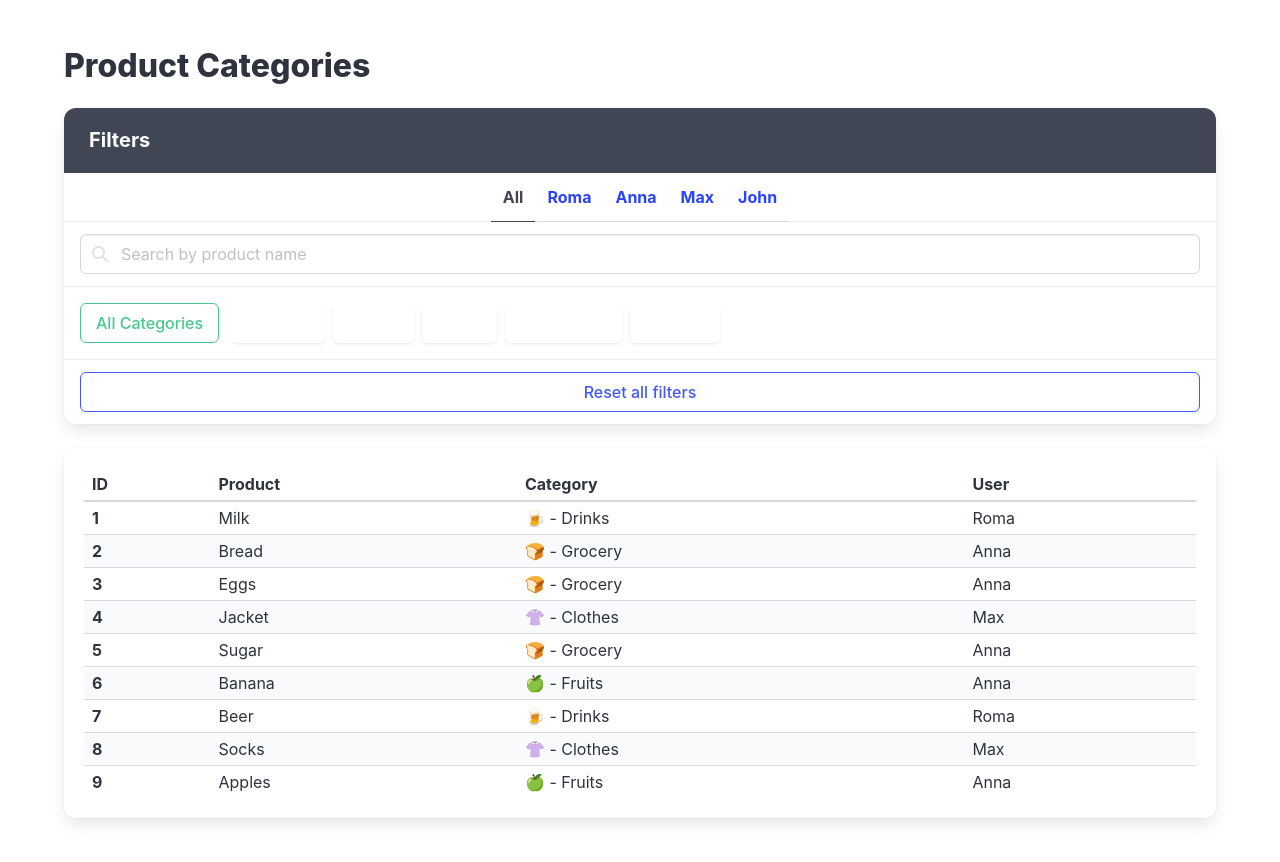
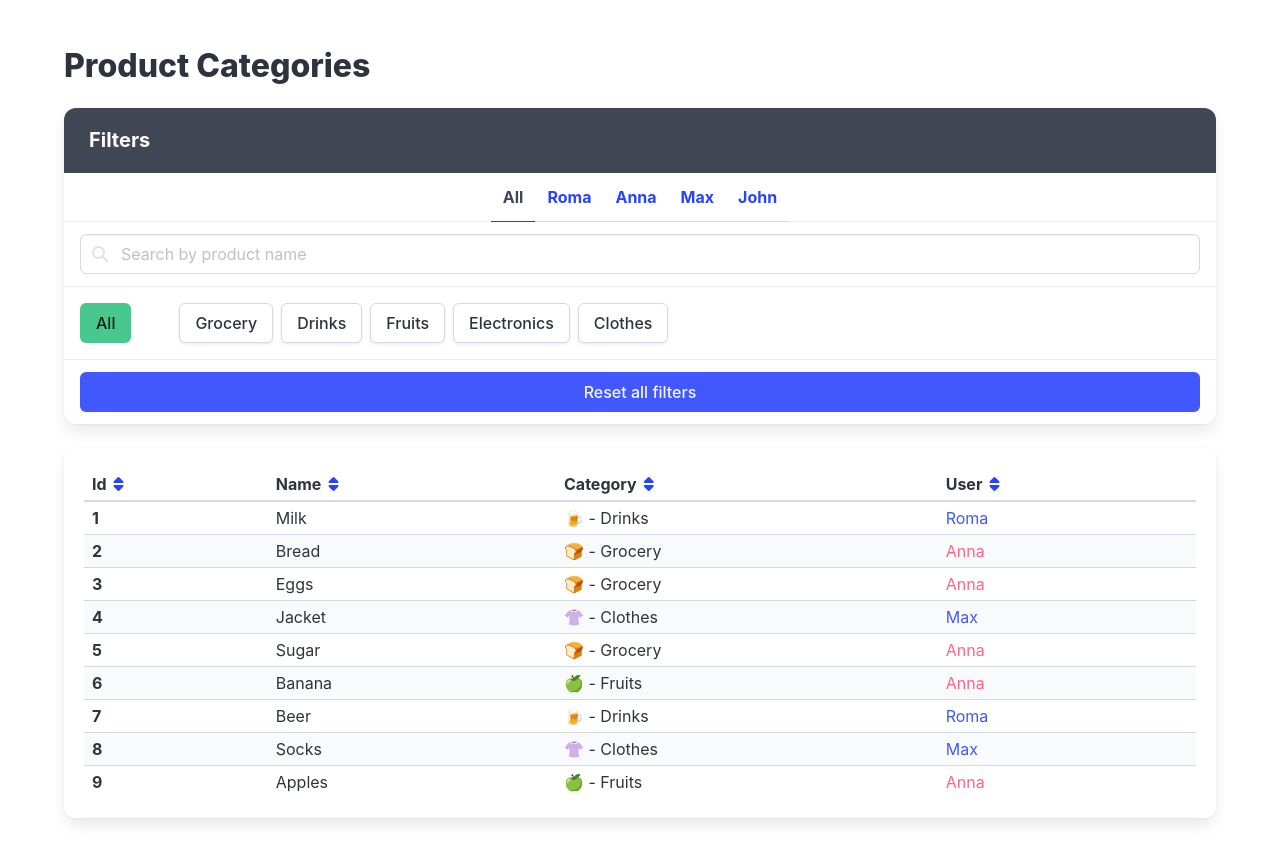
Before and after one commit to AndSLASH/apr25_practice_react, a React (Vite) app: page / in a window 1280 px wide. Shown: the top 862 px of the page. Built offline with nearby package versions, Linux system fonts and the light colour scheme.

Commit message:
add full solution to the task after practise

```diff
--- a/src/App.jsx
+++ b/src/App.jsx
@@ -1,12 +1,13 @@
 /* eslint-disable jsx-a11y/accessible-emoji */
 import './App.scss';
 import 'bulma/css/bulma.css';
-import cn from 'classnames';
 import { useState } from 'react';
 
 import usersFromServer from './api/users';
 import categoriesFromServer from './api/categories';
 import productsFromServer from './api/products';
+import { ProductTable } from './components/ProductTable';
+import { FiltersPanel } from './components/FiltersPanel';
 
 const products = productsFromServer.map(product => {
   const category = categoriesFromServer.find(
@@ -27,6 +28,8 @@ export const App = () => {
   const [selectedUserId, setSelectedUserId] = useState(null);
   const [selectedCategoryIds, setSelectedCategoryIds] = useState([]);
   const [query, setQuery] = useState('');
+  const [sortBy, setSortBy] = useState('');
+  const [sortDirection, setSortDirection] = useState('asc');
 
   const toggleCategory = categoryId => {
     setSelectedCategoryIds(prev => {
@@ -51,14 +54,58 @@ export const App = () => {
 
   if (query.trim() !== '') {
     filteredProducts = filteredProducts.filter(product => {
-      return product.name.toLowerCase().includes(query.toLowerCase());
+      return (
+        product.name.toLowerCase().includes(query.toLowerCase()) ||
+        product.category.title.toLowerCase().includes(query.toLowerCase()) ||
+        product.user.name.toLowerCase().includes(query.toLowerCase())
+      );
     });
   }
+
+  const sortProducts = items => {
+    if (!sortBy) {
+      return items;
+    }
+
+    return [...items].sort((a, b) => {
+      let comp = 0;
+
+      if (sortBy === 'ID') {
+        comp = a.id - b.id;
+      } else if (sortBy === 'Product') {
+        comp = a.name.localeCompare(b.name);
+      } else if (sortBy === 'Category') {
+        comp = a.category.title.localeCompare(b.category.title);
+      } else if (sortBy === 'User') {
+        comp = a.user.name.localeCompare(b.user.name);
+      }
+
+      return sortDirection === 'asc' ? comp : -comp;
+    });
+  };
+
+  const onSortClick = title => {
+    if (sortBy !== title) {
+      setSortBy(title);
+      setSortDirection('asc');
+    } else if (sortDirection === 'asc') {
+      setSortDirection('desc');
+    } else if (sortDirection === 'desc') {
+      setSortBy('');
+      setSortDirection('');
+    } else {
+      setSortDirection('asc');
+    }
+  };
+
+  const sortedProducts = sortProducts(filteredProducts);
 
   const resetFilters = () => {
     setSelectedUserId(null);
     setSelectedCategoryIds([]);
     setQuery('');
+    setSortDirection('asc');
+    setSortBy('');
   };
 
   return (
@@ -67,150 +114,30 @@ export const App = () => {
         <h1 className="title">Product Categories</h1>
 
         <div className="block">
-          <nav className="panel">
-            <p className="panel-heading">Filters</p>
-
-            <p className="panel-tabs has-text-weight-bold">
-              <a
-                href="#/"
-                data-cy="FilterAllUsers"
-                className={cn({ 'is-active': selectedUserId === null })}
-                onClick={event => {
-                  event.preventDefault();
-                  setSelectedUserId(null);
-                }}
-              >
-                All
-              </a>
-              {usersFromServer.map(user => (
-                <a
-                  key={user.id}
-                  href="#/"
-                  data-cy="FilterUser"
-                  className={cn({ 'is-active': selectedUserId === user.id })}
-                  onClick={event => {
-                    event.preventDefault();
-                    setSelectedUserId(user.id);
-                  }}
-                >
-                  {user.name}
-                </a>
-              ))}
-            </p>
-
-            <div className="panel-block">
-              <p
-                className="control has-icons-left has-icons-right"
-                style={{ width: '100%' }}
-              >
-                <input
-                  data-cy="SearchField"
-                  type="text"
-                  className="input"
-                  placeholder="Search by product name"
-                  value={query}
-                  onChange={event => setQuery(event.target.value)}
-                />
-                <span className="icon is-left">
-                  <i className="fas fa-search" aria-hidden="true" />
-                </span>
-                {query && (
-                  <span className="icon is-right" style={{ cursor: 'pointer' }}>
-                    <button
-                      data-cy="ClearButton"
-                      type="button"
-                      className="delete"
-                      onClick={() => setQuery('')}
-                      aria-label="Clear search"
-                    />
-                  </span>
-                )}
-              </p>
-            </div>
-
-            <div className="panel-block is-flex-wrap-wrap">
-              <button
-                type="button"
-                data-cy="AllCategories"
-                className={cn('button', 'mr-3', 'my-1', 'is-outlined', {
-                  'is-success': selectedCategoryIds.length === 0,
-                })}
-                onClick={clearCategories}
-              >
-                All Categories
-              </button>
-              {categoriesFromServer.map(cat => (
-                <button
-                  type="button"
-                  key={cat.id}
-                  data-cy="Category"
-                  className={cn('button', 'mr-2', 'my-1', {
-                    'is-info': selectedCategoryIds.includes(cat.id),
-                    'is-outlined': !selectedCategoryIds.includes(cat.id),
-                  })}
-                  onClick={() => toggleCategory(cat.id)}
-                >
-                  {cat.title}
-                </button>
-              ))}
-            </div>
-
-            <div className="panel-block">
-              <button
-                type="button"
-                data-cy="ResetAllButton"
-                className="button is-link is-outlined is-fullwidth"
-                onClick={resetFilters}
-              >
-                Reset all filters
-              </button>
-            </div>
-          </nav>
+          <FiltersPanel
+            users={usersFromServer}
+            selectedUserId={selectedUserId}
+            onUserSelect={setSelectedUserId}
+            categories={categoriesFromServer}
+            selectedCategoryIds={selectedCategoryIds}
+            onToggleCategory={toggleCategory}
+            onClearCategories={clearCategories}
+            query={query}
+            onQueryChange={setQuery}
+            onResetAll={resetFilters}
+            hasActiveFilters={
+              selectedUserId !== null ||
+              selectedCategoryIds.length > 0 ||
+              query.trim() !== ''
+            }
+          />
         </div>
-
-        <div className="box table-container">
-          {filteredProducts.length === 0 ? (
-            <p data-cy="NoMatchingMessage">
-              No products matching selected criteria
-            </p>
-          ) : (
-            <table
-              data-cy="ProductTable"
-              className="table is-striped is-narrow is-fullwidth"
-            >
-              <thead>
-                <tr>
-                  <th>ID</th>
-                  <th>Product</th>
-                  <th>Category</th>
-                  <th>User</th>
-                </tr>
-              </thead>
-              <tbody>
-                {filteredProducts.map(product => (
-                  <tr data-cy="Product" key={product.id}>
-                    <td className="has-text-weight-bold" data-cy="ProductId">
-                      {product.id}
-                    </td>
-                    <td data-cy="ProductName">{product.name}</td>
-                    <td data-cy="ProductCategory">
-                      {product.category?.icon} - {product.category?.title}
-                    </td>
-                    <td
-                      data-cy="ProductUser"
-                      className={cn({
-                        'has-text-link': product.user?.gender === 'm',
-                        'has-text-danger': product.user?.gender === 'f',
-                      })}
-                    >
-                      {product.user?.name || 'Unknown'}
-                    </td>
-                  </tr>
-                ))}
-              </tbody>
-            </table>
-          )}
-        </div>
+        <ProductTable
+          products={sortedProducts}
+          sortBy={sortBy}
+          sortDirection={sortDirection}
+          onSortClick={onSortClick}
+        />
       </div>
     </div>
   );
--- /dev/null
+++ b/src/components/FiltersPanel/FiltersPanel.jsx
@@ -0,0 +1,121 @@
+import cn from 'classnames';
+
+export const FiltersPanel = ({
+  users,
+  selectedUserId,
+  onUserSelect,
+  categories,
+  selectedCategoryIds,
+  onToggleCategory,
+  onClearCategories,
+  query,
+  onQueryChange,
+  onResetAll,
+}) => {
+  return (
+    <nav className="panel">
+      <p className="panel-heading">Filters</p>
+
+      <div className="panel-tabs has-text-weight-bold">
+        <a
+          href="#/"
+          data-cy="FilterAllUsers"
+          className={cn({ 'is-active': selectedUserId === null })}
+          onClick={event => {
+            event.preventDefault();
+            onUserSelect(null);
+          }}
+        >
+          All
+        </a>
+        {users.map(user => (
+          <a
+            key={user.id}
+            href="#/"
+            data-cy="FilterUser"
+            className={cn({ 'is-active': selectedUserId === user.id })}
+            onClick={event => {
+              event.preventDefault();
+              onUserSelect(user.id);
+            }}
+          >
+            {user.name}
+          </a>
+        ))}
+      </div>
+
+      <div className="panel-block">
+        <p
+          className="control has-icons-left has-icons-right"
+          style={{ width: '100%' }}
+        >
+          <input
+            data-cy="SearchField"
+            type="text"
+            className="input"
+            placeholder="Search by product name"
+            value={query}
+            onChange={event => onQueryChange(event.target.value.trimStart())}
+          />
+          <span className="icon is-left">
+            <i className="fas fa-search" aria-hidden="true" />
+          </span>
+          {query && (
+            <span className="icon is-right" style={{ cursor: 'pointer' }}>
+              <button
+                data-cy="ClearButton"
+                type="button"
+                className="delete"
+                onClick={() => onQueryChange('')}
+                aria-label="Clear search"
+              />
+            </span>
+          )}
+        </p>
+      </div>
+
+      <div className="panel-block is-flex-wrap-wrap">
+        <button
+          type="button"
+          data-cy="AllCategories"
+          className={cn('button', 'is-success', 'mr-6', {
+            'is-success': selectedCategoryIds.length === 0,
+            'is-outlined': selectedCategoryIds.length > 0,
+          })}
+          onClick={onClearCategories}
+        >
+          All
+        </button>
+        {categories.map(cat => (
+          <button
+            type="button"
+            key={cat.id}
+            data-cy="Category"
+            className={cn('button', 'mr-2', 'my-1', {
+              'is-info': selectedCategoryIds.includes(cat.id),
+            })}
+            onClick={() => onToggleCategory(cat.id)}
+          >
+            {cat.title}
+          </button>
+        ))}
+      </div>
+
+      <div className="panel-block">
+        <button
+          type="button"
+          data-cy="ResetAllButton"
+          className={cn('button', 'is-link', 'is-fullwidth', {
+            'is-outlined':
+              selectedUserId ||
+              selectedCategoryIds.length > 0 ||
+              query.trim() !== '',
+          })}
+          onClick={onResetAll}
+        >
+          Reset all filters
+        </button>
+      </div>
+    </nav>
+  );
+};
--- /dev/null
+++ b/src/components/FiltersPanel/index.jsx
@@ -0,0 +1 @@
+export * from './FiltersPanel';
--- /dev/null
+++ b/src/components/ProductTable/ProductTable.jsx
@@ -0,0 +1,78 @@
+import cn from 'classnames';
+
+const TABLE_TITLES = ['Id', 'Name', 'Category', 'User'];
+
+export const ProductTable = ({
+  products,
+  sortBy,
+  sortDirection,
+  onSortClick,
+}) => {
+  return (
+    <div className="box table-container">
+      {products.length === 0 ? (
+        <p data-cy="NoMatchingMessage">
+          No products matching selected criteria
+        </p>
+      ) : (
+        <table
+          data-cy="ProductTable"
+          className="table is-striped is-narrow is-fullwidth"
+        >
+          <thead>
+            <tr>
+              {TABLE_TITLES.map(title => (
+                <th key={title}>
+                  <span className="is-flex is-flex-wrap-nowrap">
+                    {title}
+                    <a
+                      href="#/"
+                      onClick={event => {
+                        event.preventDefault();
+                        onSortClick(title);
+                      }}
+                    >
+                      <span className="icon">
+                        <i
+                          data-cy="SortIcon"
+                          className={
+                            sortBy === title
+                              ? `fas ${sortDirection === 'asc' ? 'fa-sort-up' : 'fa-sort-down'}`
+                              : 'fas fa-sort'
+                          }
+                        />
+                      </span>
+                    </a>
+                  </span>
+                </th>
+              ))}
+            </tr>
+          </thead>
+
+          <tbody>
+            {products.map(product => (
+              <tr data-cy="Product" key={product.id}>
+                <td className="has-text-weight-bold" data-cy="ProductId">
+                  {product.id}
+                </td>
+                <td data-cy="ProductName">{product.name}</td>
+                <td data-cy="ProductCategory">
+                  {product.category?.icon} - {product.category?.title}
+                </td>
+                <td
+                  data-cy="ProductUser"
+                  className={cn({
+                    'has-text-link': product.user.sex === 'm',
+                    'has-text-danger': product.user.sex === 'f',
+                  })}
+                >
+                  {product.user?.name}
+                </td>
+              </tr>
+            ))}
+          </tbody>
+        </table>
+      )}
+    </div>
+  );
+};
--- /dev/null
+++ b/src/components/ProductTable/index.jsx
@@ -0,0 +1 @@
+export * from './ProductTable';
```
